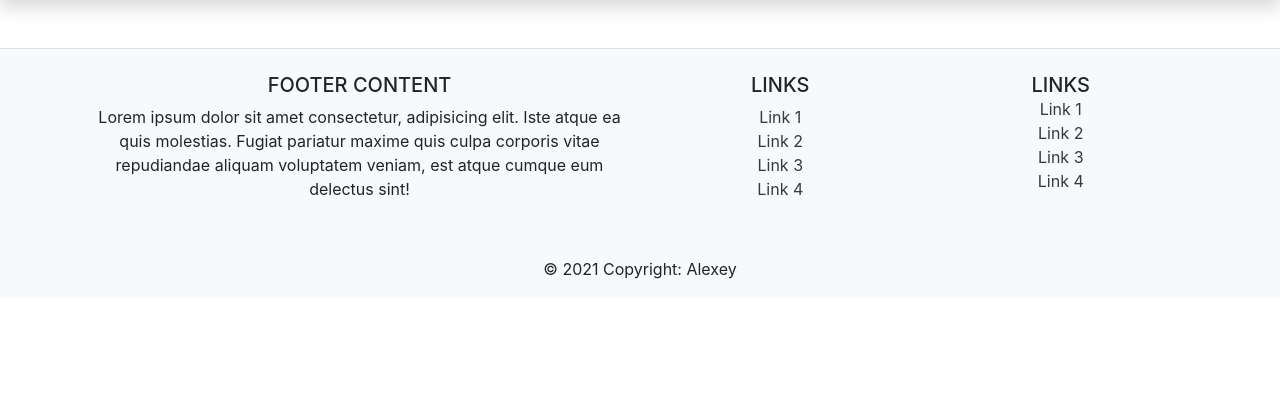
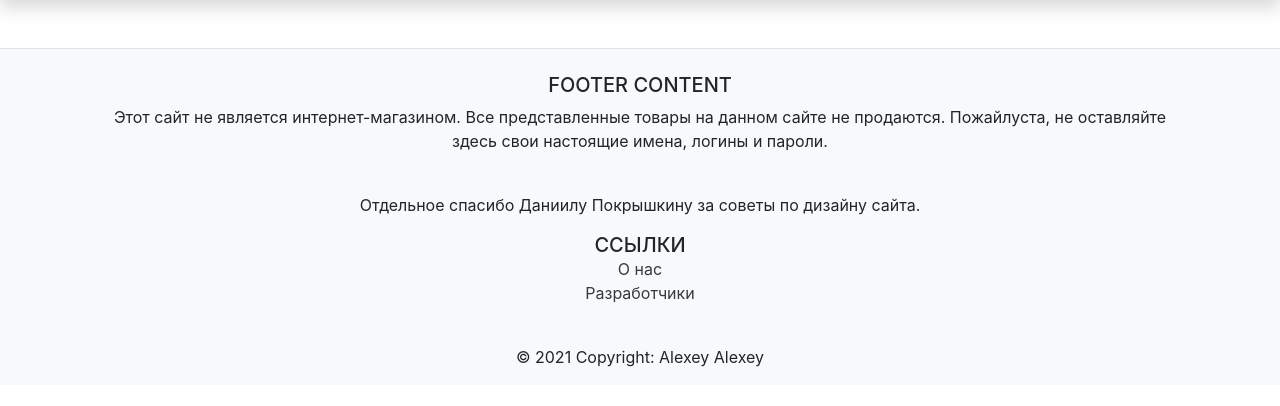
Before and after one commit to Alexey045/YandexWebProject, a Flask app: page / in a window 1280 px wide. Shown: the part 63-469 px from the top of the page. Run offline with Flask 2, Linux system fonts and the light colour scheme; some libraries are stand-ins or nearby versions.

Commit message:
About and Developers pages

```diff
--- a/templates/base.html
+++ b/templates/base.html
@@ -29,18 +29,25 @@
             </button>
             <div class="collapse navbar-collapse" id="navbarNav" style="flex-grow: 0;">
                 <ul class="navbar-nav">
+                    <li class="nav-item">
+                        <a class="nav-link" href="/login">Войти</a>
+                    </li>
+                    <li class="nav-item">
+                        <a class="nav-link" href="/registration">Регистрация</a>
+                    </li>
+                    <!--
                     {% if not check%}
                     <li class="nav-item">
-                        <a class="nav-link" href="/login">Войти</a> <!-- user -->
+                        <a class="nav-link" href="/login">Войти</a>
                     </li>
                     <li class="nav-item">
-                        <a class="nav-link" href="/registration">Регистрация</a> <!-- user -->
+                        <a class="nav-link" href="/registration">Регистрация</a>
                     </li>
                     {% else %}
                     <li class="nav-item">
-                        <a class="nav-link" href="/registration">Профиль</a> <!-- user -->
+                        <a class="nav-link" href="/registration">Профиль</a>
                     </li>
-                    {% endif %}
+                    {% endif %} -->
                     <li class="nav-item">
                         <a class="nav-link active" href="#">Корзина</a> <!-- cart -->
                     </li>
@@ -78,68 +85,37 @@
     <!-- Grid container -->
     <div class="container p-4">
         <!--Grid row-->
-        <div class="row">
         <!--Grid column-->
-            <div class="col-lg-6 col-md-12 mb-4 mb-md-0">
+        <div class="mb-4 mb-md-0">
             <h5 class="text-uppercase">Footer Content</h5>
 
             <p>
-                    Lorem ipsum dolor sit amet consectetur, adipisicing elit. Iste atque ea quis
-                    molestias. Fugiat pariatur maxime quis culpa corporis vitae repudiandae aliquam
-                    voluptatem veniam, est atque cumque eum delectus sint!
+                Этот сайт не является интернет-магазином. Все представленные товары на данном сайте не
+                продаются. Пожайлуста, не
+                оставляйте здесь свои настоящие
+                имена, логины и пароли.
             </p>
+            <br>
+            <p>Отдельное спасибо Даниилу Покрышкину за советы по дизайну сайта.</p>
         </div>
         <!--Grid column-->
-
-            <!--Grid column-->
-            <div class="col-lg-3 col-md-6 mb-4 mb-md-0">
-                <h5 class="text-uppercase">Links</h5>
-
+        <div class="mb-4 mb-md-0 text-center">
+            <h5 class="text-uppercase mb-0">Ссылки</h5>
+            <div>
                 <ul class="list-unstyled mb-0">
-                    <li>
-                        <a href="#!" class="text-dark">Link 1</a>
-                    </li>
-                    <li>
-                        <a href="#!" class="text-dark">Link 2</a>
-                    </li>
-                    <li>
-                        <a href="#!" class="text-dark">Link 3</a>
-                    </li>
-                    <li>
-                        <a href="#!" class="text-dark">Link 4</a>
-                    </li>
+                    <li><a href="/about" class="text-dark">О нас</a></li>
+                    <li><a href="/developers" class="text-dark">Разработчики</a></li>
                 </ul>
             </div>
-            <!--Grid column-->
-
-            <!--Grid column-->
-            <div class="col-lg-3 col-md-6 mb-4 mb-md-0">
-                <h5 class="text-uppercase mb-0">Links</h5>
-
-                <ul class="list-unstyled">
-                    <li>
-                        <a href="#!" class="text-dark">Link 1</a>
-                    </li>
-                    <li>
-                        <a href="#!" class="text-dark">Link 2</a>
-                    </li>
-                    <li>
-                        <a href="#!" class="text-dark">Link 3</a>
-                    </li>
-                    <li>
-                        <a href="#!" class="text-dark">Link 4</a>
-                    </li>
-                </ul>
         </div>
         <!--Grid column-->
     </div>
     <!--Grid row-->
-    </div>
     <!-- Grid container -->
 
     <!-- Copyright -->
     <div class="text-center p-3">
-        © 2021 Copyright: Alexey
+        © 2021 Copyright: Alexey Alexey
     </div>
     <!-- Copyright -->
 </footer>
--- a/test.py
+++ b/test.py
@@ -3,8 +3,6 @@ from werkzeug.security import generate_password_hash, check_password_hash
 from werkzeug.utils import redirect
 from forms import RegisterForm, LoginForm
 from data import db_session
-
-check = False  # ToDo
 
 
 # from data.users import User
@@ -54,7 +52,17 @@ def login():
     if form.validate_on_submit():
         # print(request.form.get('remember_me')) y - check true. None - check false
         return redirect('/success')
-    return render_template('login.html', title='Авторизация', form=form, check=check)
+    return render_template('login.html', title='Авторизация', form=form)
+
+
+@app.route('/about')
+def about():
+    return render_template('about.html', title='О нас')
+
+
+@app.route('/developers')
+def developers():
+    return render_template('developers.html', title='Разработчики')
 
 
 if __name__ == '__main__':
```
Also changed, not shown: templates/about.html (added, +41 -0 lines), templates/developers.html (added, +9 -0 lines). Lines whose indentation alone changed are shown as unchanged.
